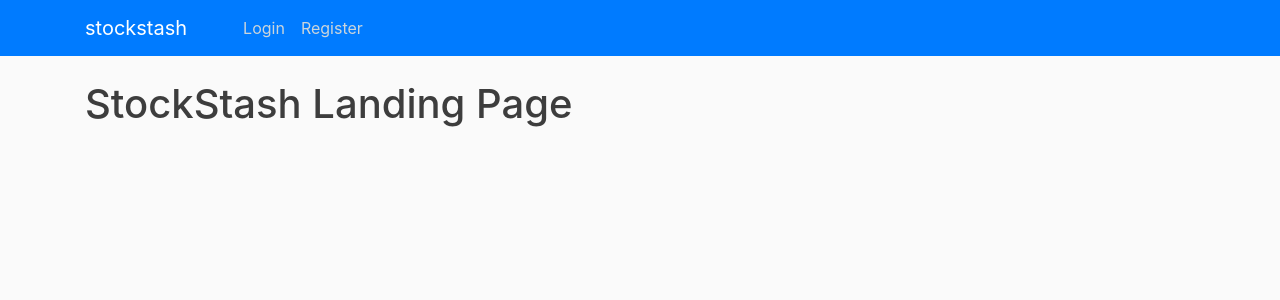
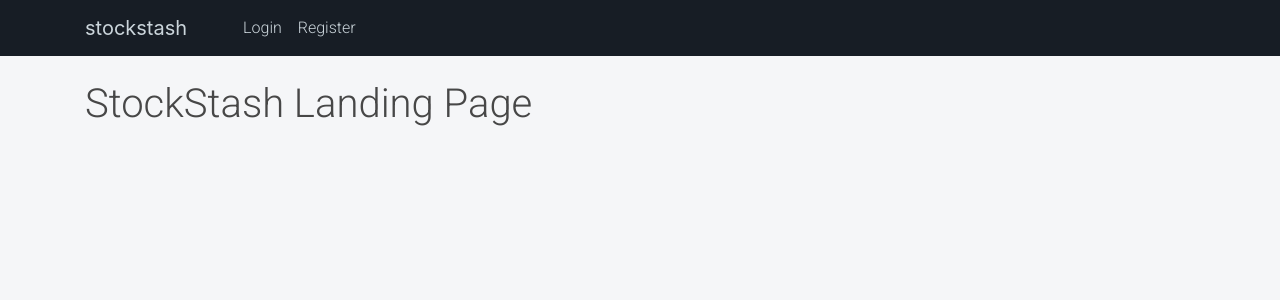
Before and after one commit to ragyang/stockstash, a Flask app: page / in a window 1280 px wide. Shown: the top 300 px of the page. Run offline with Flask 2, Linux system fonts and the light colour scheme; some libraries are stand-ins or nearby versions.

Commit message:
front end base styling

```diff
--- a/stockstash/static/style.css
+++ b/stockstash/static/style.css
@@ -1,25 +1,43 @@
 body {
-  background: #fafafa;
+  background: #f5f6f8;
   color: #474747;
   margin-top: 5rem;
 }
 
-h1, h2, h3, h4, h5, h6 {
-  color: #3d3d3d;
+h1,h2,h3,h4,h5,h6{
+  font-family:Roboto, sans-serif;
 }
 
+p{
+  font-family:Roboto, sans-serif;
+}
+
+
 .bg-example {
-  background-color: #3186be;
+  background-color: #171d25;
 }
 
 .site-header .navbar-nav .nav-link {
   color: #cbd5db;
+  font-family:Roboto, sans-serif;
 }
 
 .site-header .navbar-nav .nav-link:hover {
   color: #ffffff;
+
 }
 
 .site-header .navbar-nav .nav-link.active {
   font-weight: 400;
+
 }
+
+.navbar-default{
+  color: #cbd5db;
+}
+.navbar-custom .navbar-brand{
+  color: #cbd5db;
+}
+.navbar-custom {
+  background-color:  #171d25;
+}
--- a/stockstash/templates/layout.html
+++ b/stockstash/templates/layout.html
@@ -4,6 +4,8 @@
     <!-- meta tags -->
     <meta charset="utf-8">
     <meta name="viewport" content="width=device-width, initial-scale=1, shrink-to-fit=no">
+
+    <link href="https://fonts.googleapis.com/css?family=Roboto:300&display=swap" rel="stylesheet">
 
     <!-- Bootstrap CSS -->
     <link rel="stylesheet" href="https://stackpath.bootstrapcdn.com/bootstrap/4.3.1/css/bootstrap.min.css" integrity="sha384-ggOyR0iXCbMQv3Xipma34MD+dH/1fQ784/j6cY/iJTQUOhcWr7x9JvoRxT2MZw1T" crossorigin="anonymous">
@@ -25,7 +27,7 @@
   <body>
     <header class="site-header">
       <!-- navbar with dark primary colors -->
-      <nav class="navbar navbar-expand-lg navbar-dark bg-primary fixed-top">
+      <nav class="navbar navbar-expand-lg navbar-custom navbar-dark fixed-top">
         <div class="container">
           <a class="navbar-brand mr-5" href="/">stockstash</a>
           <!-- referenced from: https://getbootstrap.com/docs/4.0/components/navbar/ -->
```
